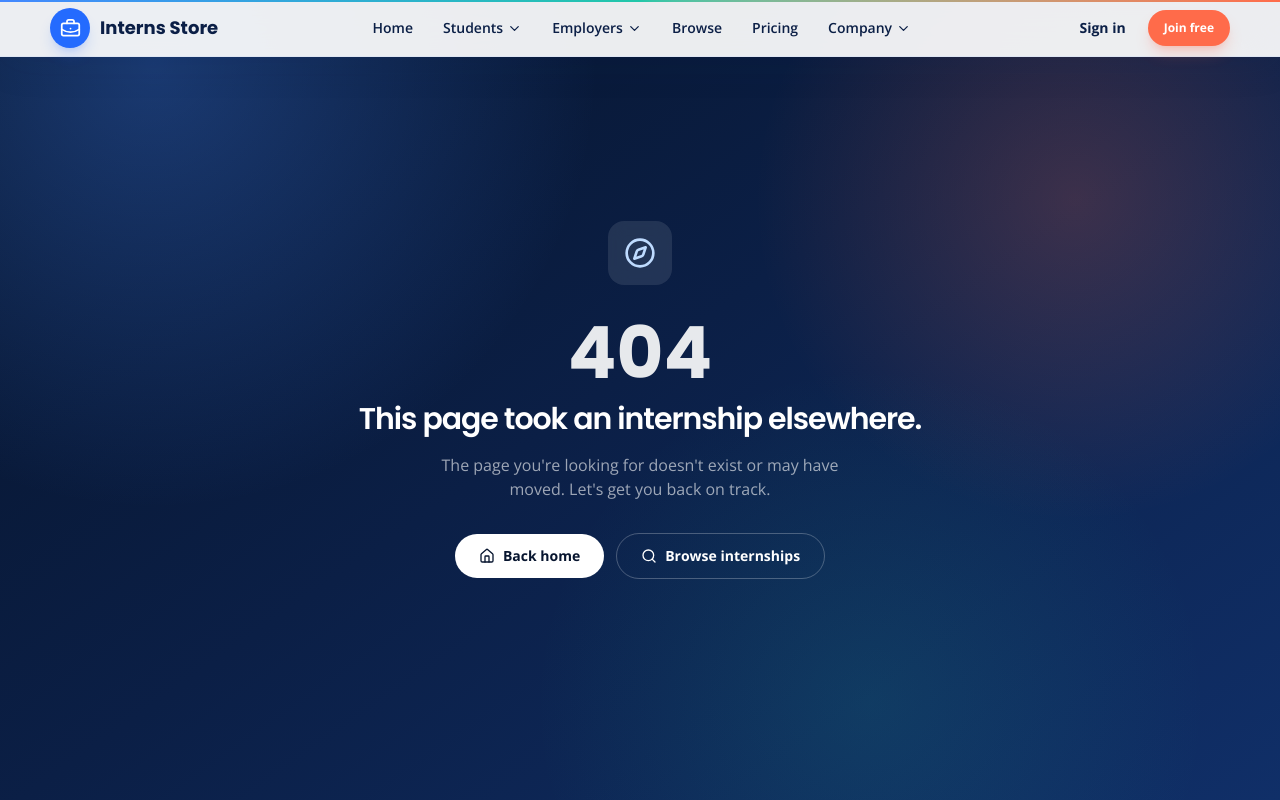
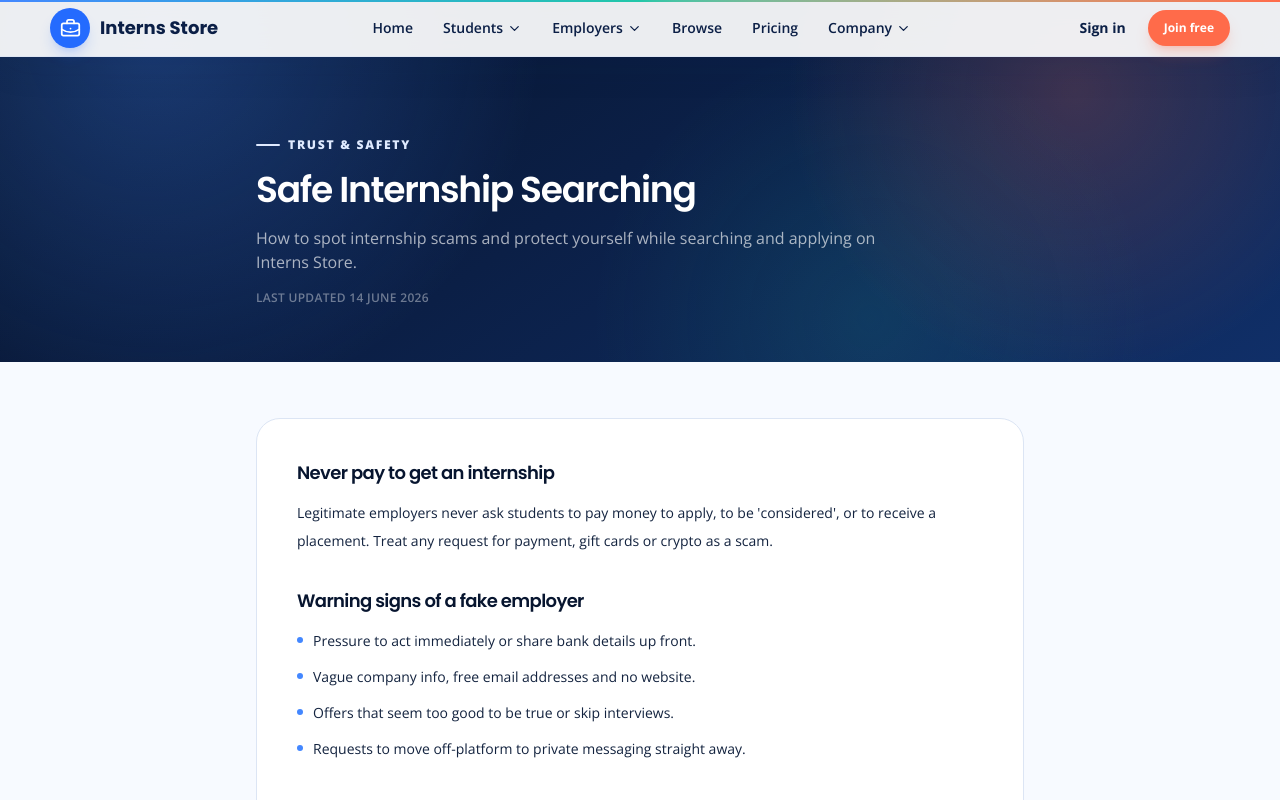
Before and after one commit to RManula/Interns-Store, a Next.js app: page /security in a window 1280 px wide. Before the commit this address had no page. Shown: the top 800 px of the page. Built offline with nearby package versions, Linux system fonts and the light colour scheme.

Commit message:
feat: add safe internship searching (security) page

```diff
--- /dev/null
+++ b/app/security/page.tsx
@@ -0,0 +1,46 @@
+import type { Metadata } from "next";
+import { LegalPage } from "@/components/shared/LegalPage";
+
+export const metadata: Metadata = { title: "Safe Internship Searching — Interns Store" };
+
+export default function SecurityPage() {
+  return (
+    <LegalPage
+      eyebrow="Trust & safety"
+      title="Safe Internship Searching"
+      intro="How to spot internship scams and protect yourself while searching and applying on Interns Store."
+      updated="14 June 2026"
+      sections={[
+        {
+          heading: "Never pay to get an internship",
+          body: "Legitimate employers never ask students to pay money to apply, to be 'considered', or to receive a placement. Treat any request for payment, gift cards or crypto as a scam.",
+        },
+        {
+          heading: "Warning signs of a fake employer",
+          body: [
+            "Pressure to act immediately or share bank details up front.",
+            "Vague company info, free email addresses and no website.",
+            "Offers that seem too good to be true or skip interviews.",
+            "Requests to move off-platform to private messaging straight away.",
+          ],
+        },
+        {
+          heading: "Protect your personal information",
+          body: [
+            "Don't share bank, tax file number or ID until you've verified the employer and signed a real agreement.",
+            "Verify the employer's domain and official website.",
+            "Keep early conversations on the platform where possible.",
+          ],
+        },
+        {
+          heading: "Report suspicious listings",
+          body: "If something feels wrong, use the Report option on the listing or our Report a listing page. Our team reviews every report.",
+        },
+        {
+          heading: "What happens after you report",
+          body: "We review the listing and employer, may request more information, and can remove listings or restrict accounts that breach our guidelines.",
+        },
+      ]}
+    />
+  );
+}
```
